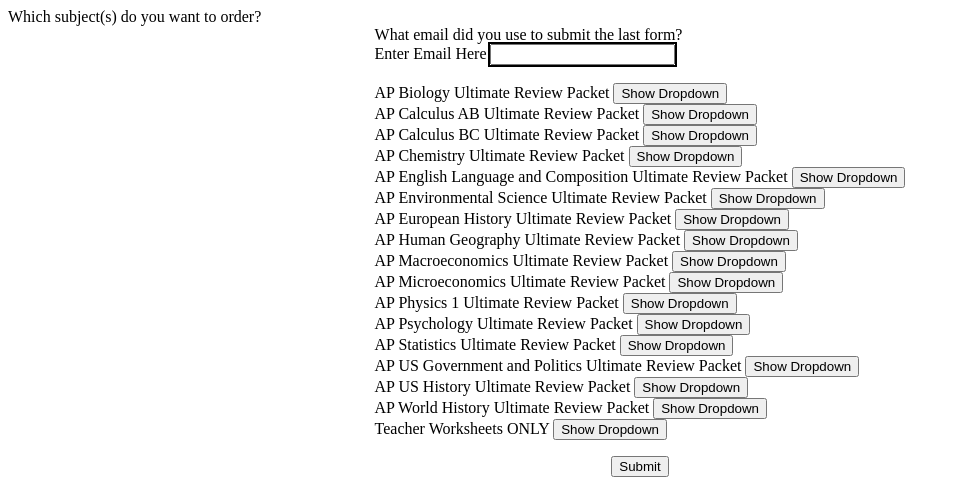
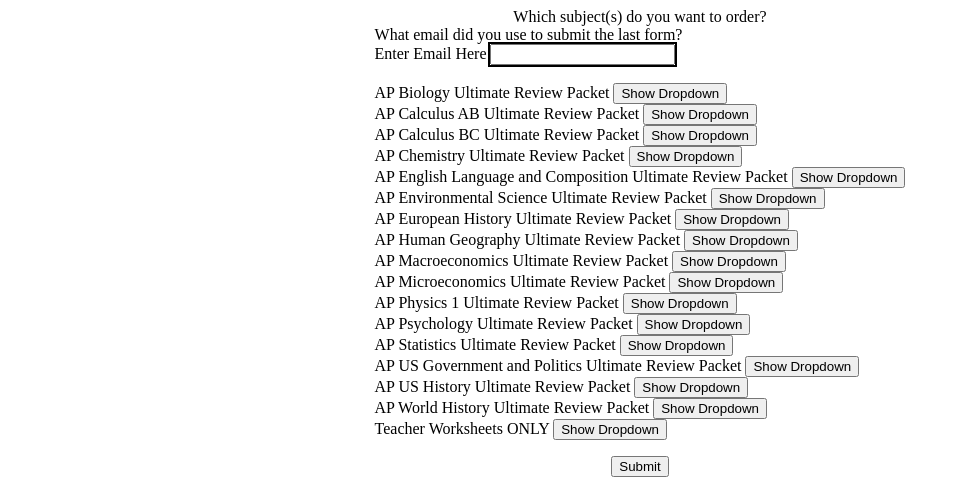
Before and after one commit to JacobSalazar13/MultipleURPForms, a Flask app: page / in a window 1280 px wide. Shown: the top 492 px of the page, without its empty margins (0-959 px from the left). Run offline with Flask 2, Linux system fonts and the light colour scheme.

Commit message:
center the header

```diff
--- a/static/Form.css
+++ b/static/Form.css
@@ -4,7 +4,14 @@ form {
     align-items: center;
   }
 
+
   input[type="text"],
   input[type="number"] {
     outline: 2px solid black;
   }
+
+  header {
+    display: flex;
+    flex-direction: column;
+    align-items: center;
+  }
```
